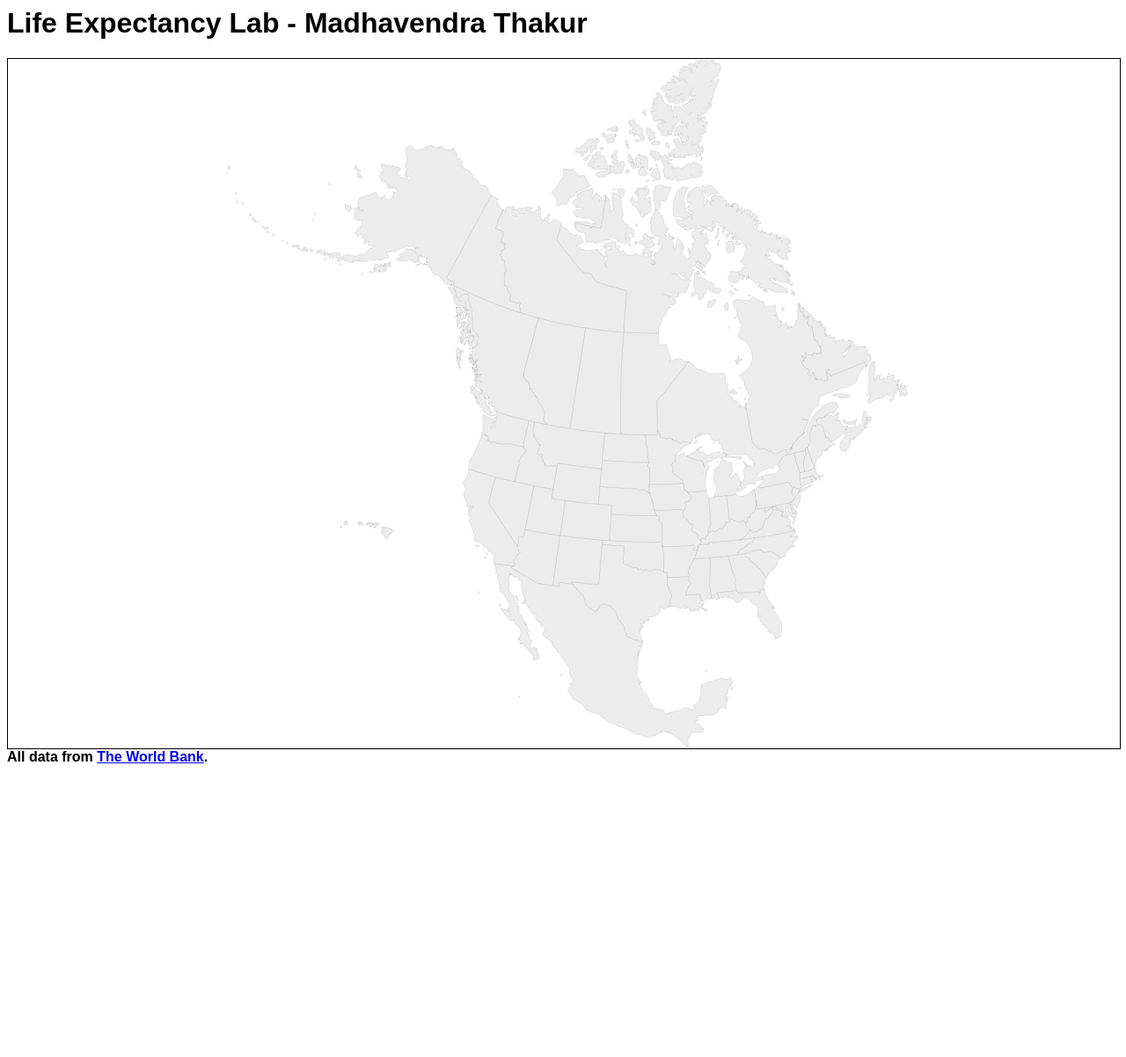
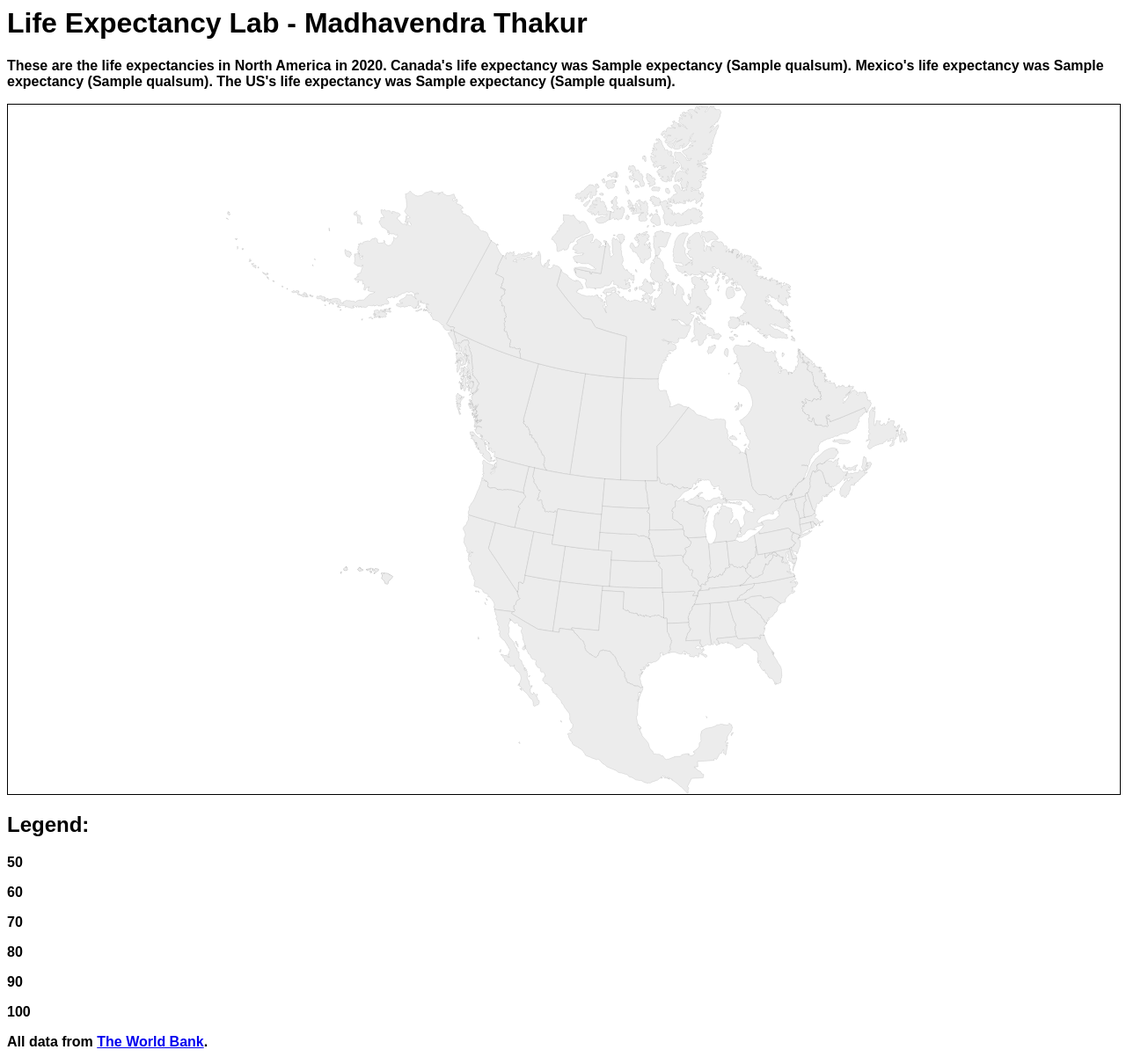
Before and after one commit to mThkTrn/life_expectancy_lab-1, a Flask app: template templates/year.html in a window 1280 px wide. Shown: the whole page at 88% size. Before the commit the page ends 868 px from the top, so only its background shows below. Run offline with Flask 3, Linux system fonts and the light colour scheme; the template is opened without the code that fills it: most values are stand-ins (such as "Sample title", 1, 10 or a date in 2020).

Commit message:
added code

```diff
--- a/server.py
+++ b/server.py
@@ -61,14 +61,27 @@
     requested_year = request.args.get("year")
 
     expectancies = [data["Canada"][requested_year], data["Mexico"][requested_year], data["United States"][requested_year]]
+    last_expecs = [data["Canada"][str(int(requested_year)-1)], data["Mexico"][str(int(requested_year)-1)], data["United States"][str(int(requested_year)-1)]]
+    diffs = [expectancies[0] - last_expecs[0], expectancies[1] - last_expecs[1], expectancies[2] - last_expecs[2]]
+    qualsum = []
+    for diff in diffs:
+        if diff == 0:
+            qualsum.append("the same as the last year")
+        elif diff > 0:
+            qualsum.append("increased from the last year")
+        elif diff < 0:
+            qualsum.append("decreased from the last year")
 
     def expectancyToColor(expectancy):
-        return f"({round(255-(expectancy * (255/100)))},{round(255-(expectancy * (255/100)))}, 255)"
+        return f"({round(255-((expectancy-50) * (255/50)))},{round(255-((expectancy-50) * (255/50)))}, 255)"
 
     colors = [expectancyToColor(j) for j in expectancies]
 
-    print(colors)
-
-    return render_template('year.html', year = requested_year, colors = colors)
+    colorstr = ";".join(colors)
+    print(colors, colorstr)
+    expectancies = [round(expectancy) for expectancy in expectancies]
+    legendvals  = [expectancyToColor(age for age in range(50, 110, 10))]
+    print(legendvals)
+    return render_template('year.html', year = requested_year, colors = colors, colorstr = colorstr, expectancies = expectancies, qualsum = qualsum)
 
 app.run(debug=True)
--- a/static/styles.css
+++ b/static/styles.css
@@ -27,3 +27,7 @@
 .dataline:hover{
   stroke: orange;
 }
+
+.noshow{
+  display: none;
+}
--- a/templates/year.html
+++ b/templates/year.html
@@ -3,17 +3,40 @@
 <head>
   <title>Life Expectancy Lab - {{year}} Map</title>
   <link rel="stylesheet" href="styles.css">
+  <p class = "noshow" id = "colorinfo">{{colorstr}}</p>
 </head>
 <body>
 
   <h1>Life Expectancy Lab - Madhavendra Thakur</h1>
-
+  <p>These are the life expectancies in North America in {{year}}. Canada's life expectancy was {{expectancies[0]}} ({{qualsum[0]}}). Mexico's life expectancy was {{expectancies[1]}} ({{qualsum[1]}}). The US's life expectancy was {{expectancies[2]}} ({{qualsum[2]}}).</p>
   <div id="north_america">
     {% include 'north_america.svg' %}
   </div>
-
+  <h2>Legend:</h2>
+  <p class = "legend" style = "background-color: rgb;">50</p>
+  <p class = "legend" style = "background-color: rgb;">60</p>
+  <p class = "legend" style = "background-color: rgb;">70</p>
+  <p class = "legend" style = "background-color: rgb;">80</p>
+  <p class = "legend" style = "background-color: rgb;">90</p>
+  <p class = "legend" style = "background-color: rgb;">100</p>
   <footer>
     All data from <a href="https://data.worldbank.org/indicator/SP.DYN.LE00.IN?locations=MX-US-CA"> The World Bank</a>.
   </footer>
+
+  <script>
+    colorelem = document.getElementById("colorinfo")
+    colorvals = colorelem.innerHTML
+    colorvals = colorvals.split(";")
+
+    countryclasses = [document.getElementsByClassName("Canada"), document.getElementsByClassName("Mexico"), document.getElementsByClassName("US")]
+
+    for (let i = 0; i < countryclasses.length; i++){
+      countryclass = countryclasses[i]
+      for (let countryelem of countryclass){
+        countryelem.style.fill = "rgb" + colorvals[i]
+        console.log(countryclass, countryelem, i, "rgb" + colorvals[i])
+      }
+    }
+  </script>
 </body>
 </html>
```
